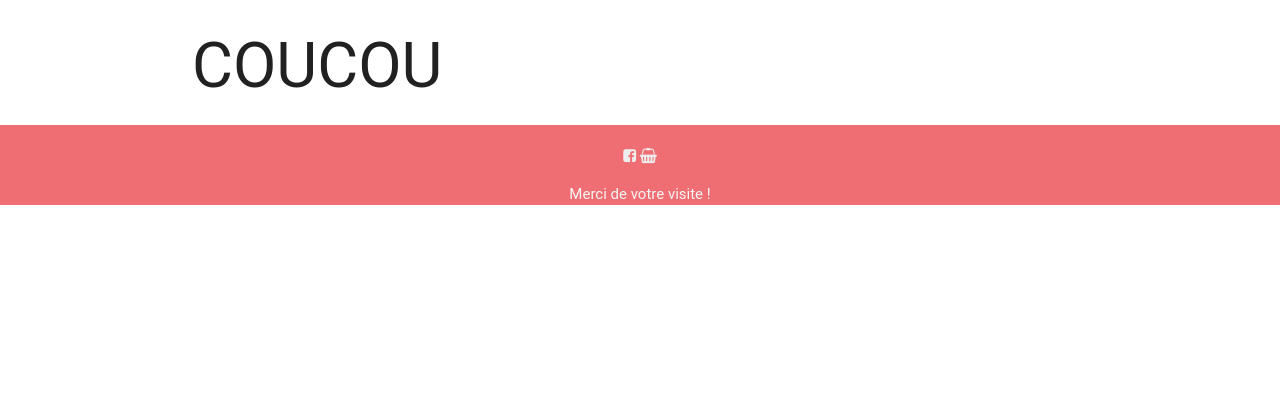
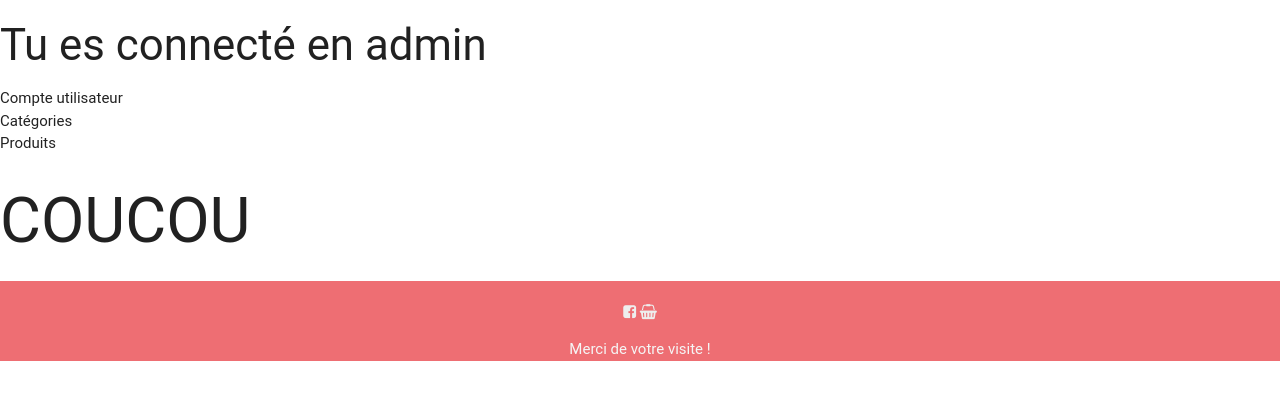
Before and after one commit to yerdvaa/Valentine, a PHP site: page /admin.php in a window 1280 px wide. Shown: the part 87-487 px from the top of the page. Run offline with PHP 8.4, Linux system fonts and the light colour scheme; data that the repository does not hold is empty; some libraries are stand-ins or nearby versions; some web fonts are replaced.

Commit message:
html et css avec accueil, produits, contact, boutique et page login

```diff
--- a/html/admin.html
+++ b/html/admin.html
@@ -1,3 +1,14 @@
-<section class="container">
+<section>
+	<aside>
+		<h3>Tu es connecté en admin</h3>
+
+			<ul>
+				<li>Compte utilisateur</li>
+				<li>Catégories</li>
+				<li>Produits</li>
+				<li></li>
+
+			</ul>
+	</aside>
 	<h1>COUCOU</h1>
 </section>
--- a/html/layout.html
+++ b/html/layout.html
@@ -42,7 +42,7 @@ Elles s'adressent aux petits comme aux grands et esp�rent contribuer � un mo
             <nav>
                 <div class="nav-wrapper">
                     <ul id="nav-mobile" class="right hide-on-med-and-down">
-                        <li class="hoverable"><a href="accueil.html">Accueil</a></li>
+                        <li class="hoverable"><a href="index.php">Accueil</a></li>
                         <li class="hoverable"><a href="#" class="dropdown-button" href="#!" data-activates="dropdown">Produits <i class="material-icons right">arrow_drop_down</i></a></li>
                         <li class="hoverable"><a href="#">Contact</a></li>
                         <li class="hoverable"><a href="https://www.alittlemarket.com/boutique/chez_valentine-2904007.html" target="_blank">Boutique</a></li>
```
Also changed, not shown: css/styles.css (+13 -0 lines), html/login.html (+9 -1 lines), login.php (+6 -7 lines), 1 other file.
